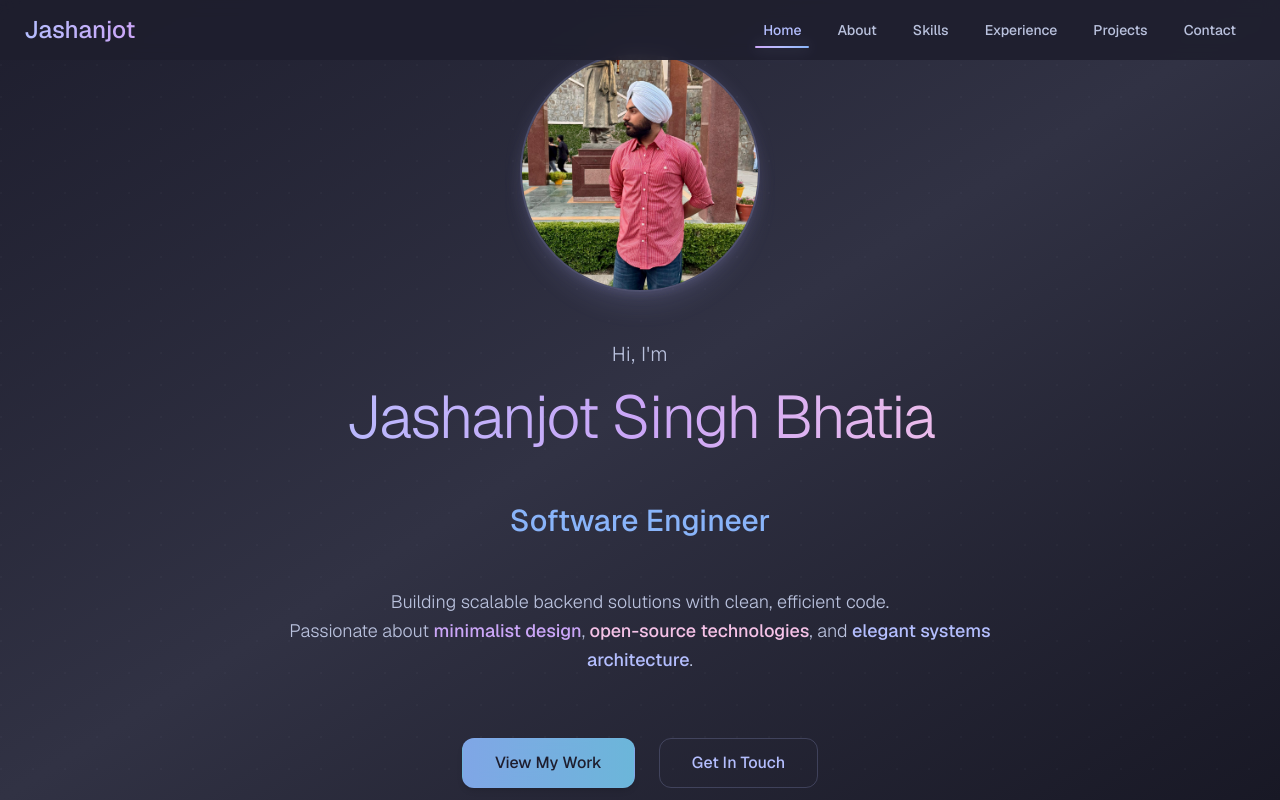
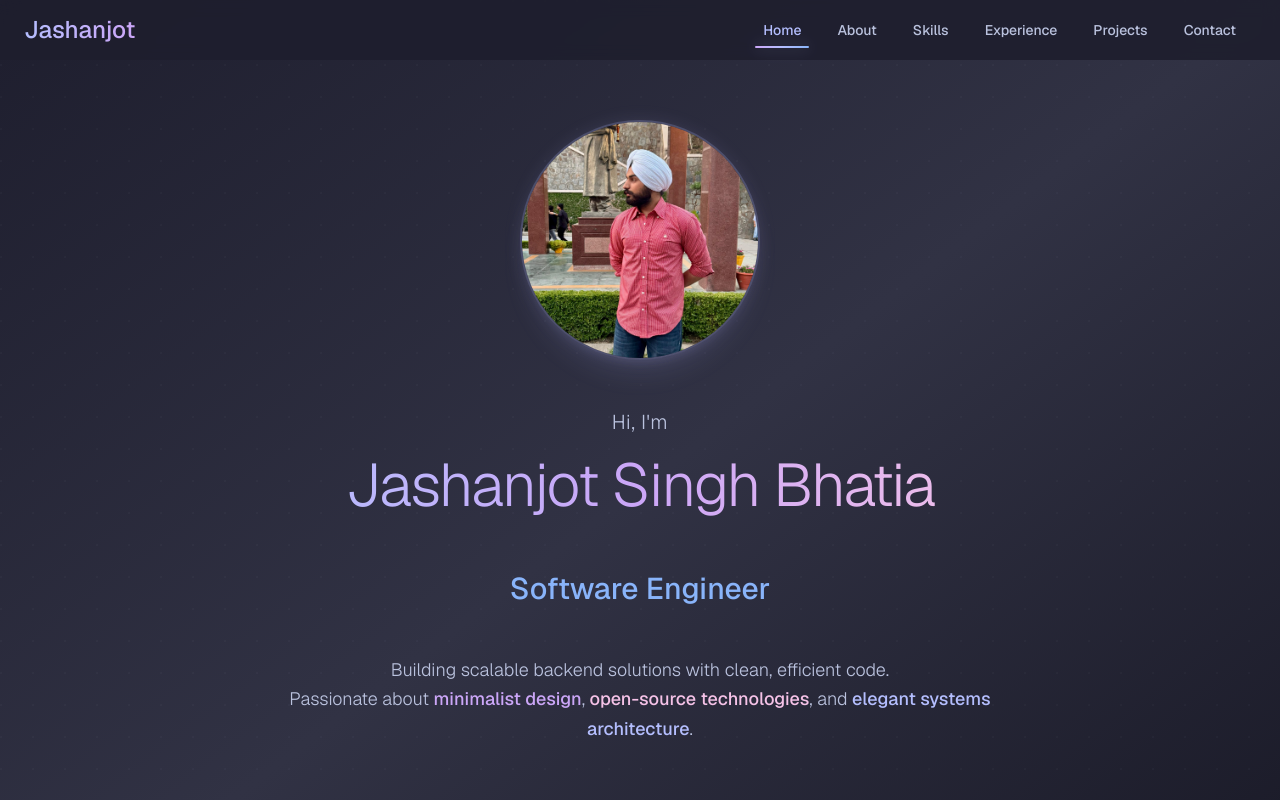
Before and after one commit to jashan7167/Portfolio, a React (Vite) app: page / in a window 1280 px wide. Shown: the top 800 px of the page. Built offline with nearby package versions, Linux system fonts and the light colour scheme.

Commit message:
href issue

```diff
--- a/src/Components/Hero.tsx
+++ b/src/Components/Hero.tsx
@@ -15,7 +15,7 @@ const Hero = () => {
   return (
     <section
       id="home"
-      className="min-h-screen flex items-center justify-center bg-gradient-to-br from-base via-surface to-mantle relative overflow-hidden pt-10"
+      className="min-h-screen flex items-center justify-center bg-gradient-to-br from-base via-surface to-mantle relative overflow-hidden p-30"
     >
       {/* Subtle background dots for minimal texture */}
       <div className="absolute inset-0 bg-[radial-gradient(circle_at_1px_1px,_rgba(186,194,222,0.03)_1px,_transparent_0)] bg-[size:32px_32px]"></div>
```
